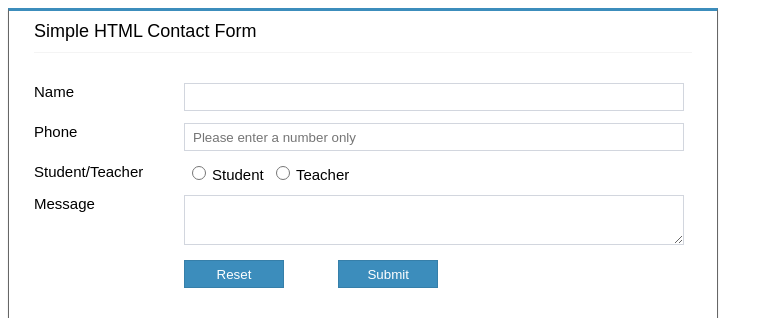
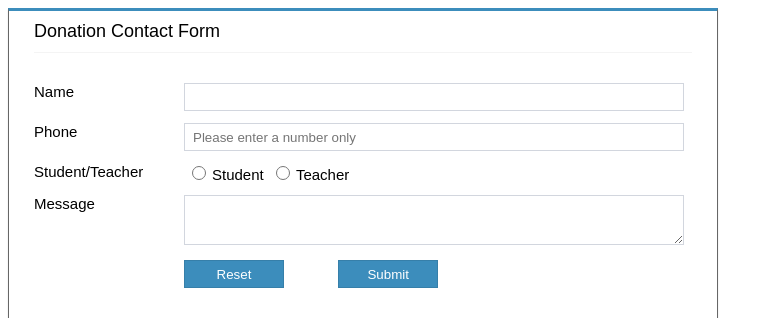
Before and after one commit to MRubio214/MSS_Project, a Flask app: page /donate in a window 1280 px wide. Shown: the top 318 px of the page, without its empty margins (0-773 px from the left). Run offline with Flask 2, Linux system fonts and the light colour scheme.

Commit message:
Fixed Donate Title

```diff
--- a/website/templates/Donate.html
+++ b/website/templates/Donate.html
@@ -91,7 +91,7 @@
 
 <body>
     <div class="wrapper">
-        <div class="form-header">Simple HTML Contact Form</div>
+        <div class="form-header">Donation Contact Form</div>
         <form action="" method="">
 
             <div class="form-row">
```
